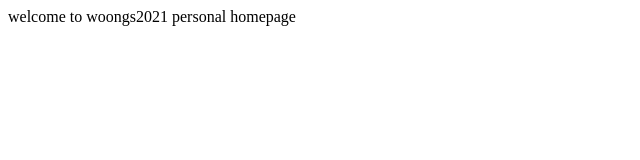
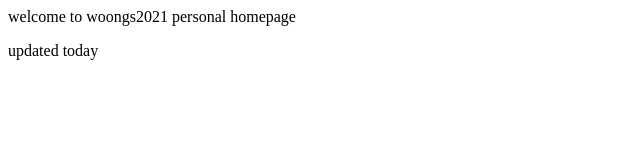
Before and after one commit to woongs2021/woongs2021.github.io, a plain HTML site: page index.html in a window 1280 px wide. Shown: the full height of the page, 0-640 px from the left. Drawn offline with Linux system fonts and the light colour scheme.

Commit message:
Update index.html

```diff
--- a/index.html
+++ b/index.html
@@ -7,5 +7,6 @@
     <p>
       welcome to woongs2021 personal homepage
     </p>
+    <p> updated today </p>
   </body>
 </html>
```
